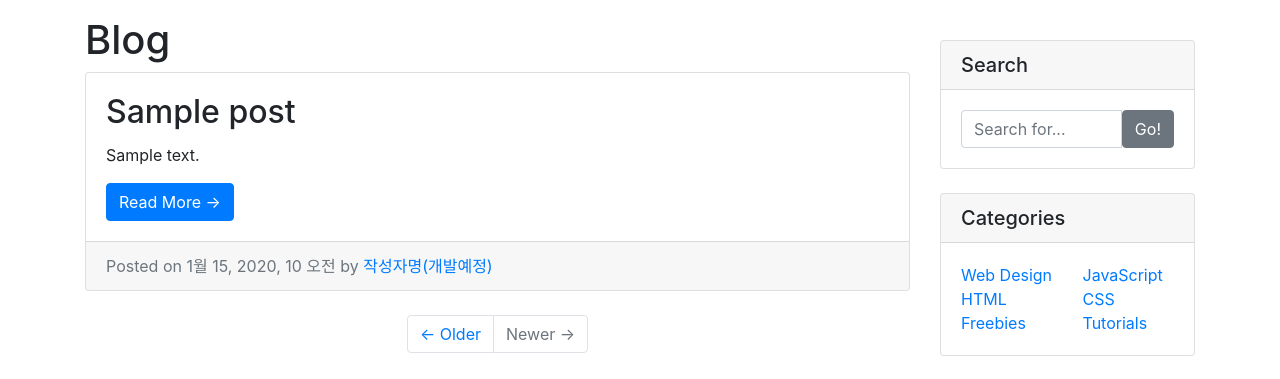
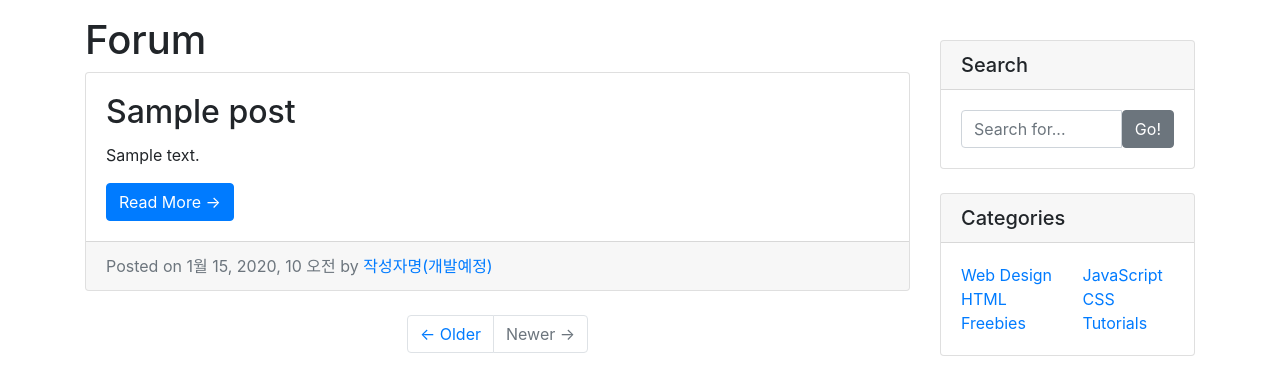
Before and after one commit to GoDa-Choe/UnvaccinatedRestaurantGuide-Gazaahome, a Django app: page /forum/ in a window 1280 px wide. Shown: the part 56-435 px from the top of the page. Run offline with Django 3.2, Linux system fonts and the light colour scheme; tables that the repository leaves empty hold one stand-in row (values such as "Sample post"); some libraries are stand-ins or nearby versions.

Commit message:
포럼 포스트 리스트 텍스트 줄이기

```diff
--- a/forum/templates/forum/post_list.html
+++ b/forum/templates/forum/post_list.html
@@ -91,8 +91,8 @@
 
     <div class="container my-3">
         <div class="row">
-            <div class="col-md-8 col-lg-9">
-                <h1>Blog</h1>
+            <div class="col-md-8 col-lg-9" id="main-area">
+                <h1>Forum</h1>
 
                 <!-- Blog Post -->
                 {% for post in post_list %}
@@ -100,7 +100,7 @@
                         {#<img class="card-img-top" src="{{ post.head_image.url }}" alt="Card image cap">#}
                         <div class="card-body">
                             <h2 class="card-title">{{ post.title }}</h2>
-                            <p class="card-text">{{ post.content }}</p>
+                            <p class="card-text">{{ post.content|truncatewords:20 }}</p>
                             <a href="{% url 'detail' post.pk %}" class="btn btn-primary">Read More &rarr;</a>
                         </div>
 
```
